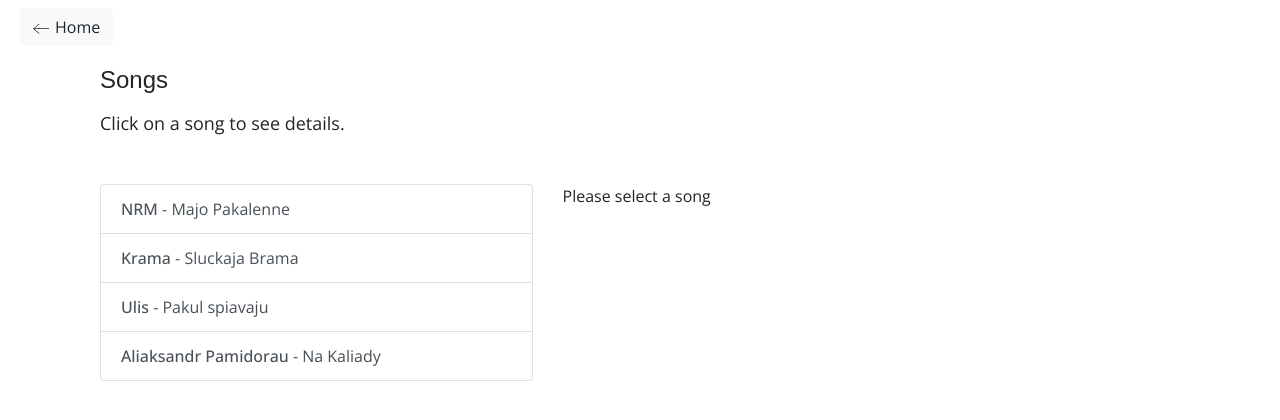
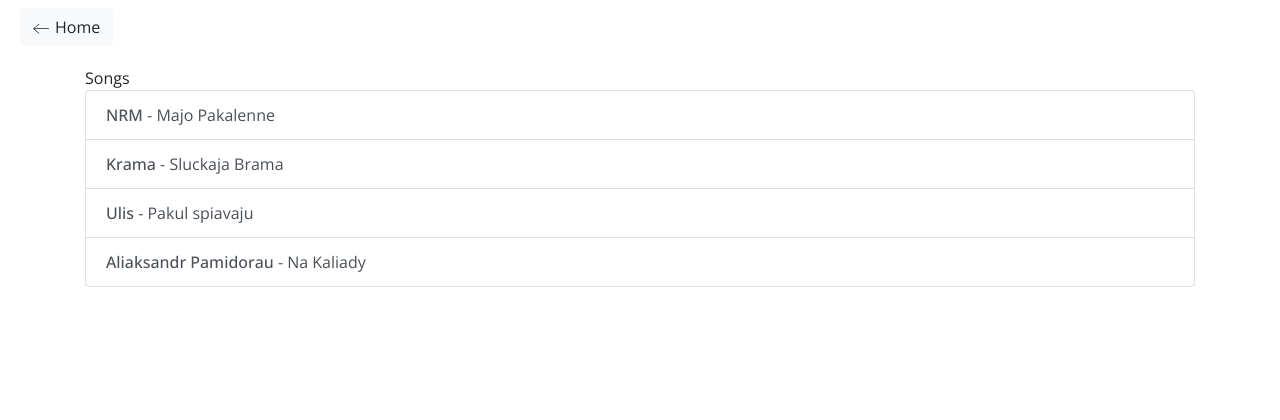
Before and after one commit to PavalEscoba/calligraphy-training, a React (Create React App) app: page /songs in a window 1280 px wide. Shown: the top 420 px of the page. Built offline with nearby package versions, Linux system fonts and the light colour scheme; a web font is replaced by a local one.

Commit message:
WIP: Songs component done one more time to brush up on Redux

```diff
--- a/src/pages/songs/Songs.jsx
+++ b/src/pages/songs/Songs.jsx
@@ -1,28 +1,18 @@
-import React from "react";
-import { createStore } from "redux";
-import { Provider } from "react-redux";
+import React from 'react';
+import {createStore, combineReducers} from 'redux';
+import {Provider} from 'react-redux';
 
-import reducers from "./reducer";
-import SongsList from "./components/SongList.jsx";
-import SongDetails from "./components/SongDetails.jsx";
+import {songsList, selectSongReducer} from './reducers'
+import SongList from './components/SongsList'
 
 const Songs = () => {
+  const reducers = combineReducers({songs: songsList, selectedSong: selectSongReducer})
   return (
     <Provider store={createStore(reducers)}>
-      <div className="song">
-        <div className="container">
-          <div className="row">
-            <div className="col-12">
-              <h1 className="section-title">Songs</h1>
-              <p className="subtitle">Click on a song to see details.</p>
-            </div>
-            <div className="col-5">{<SongsList />}</div>
-            <div className="col-7">{<SongDetails />}</div>
-          </div>
-        </div>
-      </div>
+      <p>Songs</p>
+      <SongList />
     </Provider>
-  );
+  )
 };
 
 export default Songs;
--- a/src/pages/songs/actions/index.js
+++ b/src/pages/songs/actions/index.js
@@ -1,13 +1,6 @@
-export const selectSong = (song) => {
+export const selectSong = song => {
   return {
-    type: "SELECT_SONG",
-    payload: song,
-  };
+    type: "SONG_SELECTED",
+    payload: song
+  }
 };
-
-export const resetDetails = () => {
-  return {
-    type: "RESET_DETAILS",
-    payload: null,
-  };
-};
--- /dev/null
+++ b/src/pages/songs/components/SongsList.jsx
@@ -0,0 +1,32 @@
+import React from 'react';
+import {connect} from 'react-redux';
+
+import {selectSong} from '../actions/index';
+
+class SongList extends React.Component {
+  render() {
+    console.log(this.props);
+    const renderedListItems = this.props.songs.map(
+      song => {
+        return ( <li
+          className="list-group-item list-group-item-action"
+          key={song.title}
+          onClick={()=> this.props.selectSong(song)}
+        >
+          <span className="song__title">{song.author}</span> -{" "}
+          <span>{song.title}</span>
+        </li>)
+      }
+    )
+    return <ul className="list-group">{renderedListItems}</ul>;
+  };
+}
+
+
+const mapStateToProps = (state) => {
+  console.log(state);
+  return {songs: state.songs}
+}
+export default connect(mapStateToProps, {
+  selectSong
+})(SongList);
--- /dev/null
+++ b/src/pages/songs/reducers/index.js
@@ -0,0 +1,17 @@
+export const songsList = () => {
+  return [
+    { title: "Majo Pakalenne", author: "NRM", duration: "4:09" },
+    { title: "Sluckaja Brama", author: "Krama", duration: "3:28" },
+    { title: "Pakul spiavaju", author: "Ulis", duration: "4:43" },
+    { title: "Na Kaliady", author: "Aliaksandr Pamidorau", duration: "4:49" },
+  ];
+};
+
+export const selectSongReducer = (selectedSong = null, action) => {
+  switch (action.type) {
+    case "SONG_SELECTED":
+      return action.payload
+    default:
+      return selectedSong
+  }
+}
```
Also changed, not shown: src/pages/songs1/Songs.jsx (added, +28 -0 lines), src/pages/songs1/actions/index.js (added, +13 -0 lines), src/pages/songs1/components/SongDetails.jsx (renamed from src/pages/songs/components/SongDetails.jsx), src/pages/songs1/components/SongList.jsx (renamed from src/pages/songs/components/SongList.jsx), src/pages/songs1/reducer/index.js (renamed from src/pages/songs/reducer/index.js).
